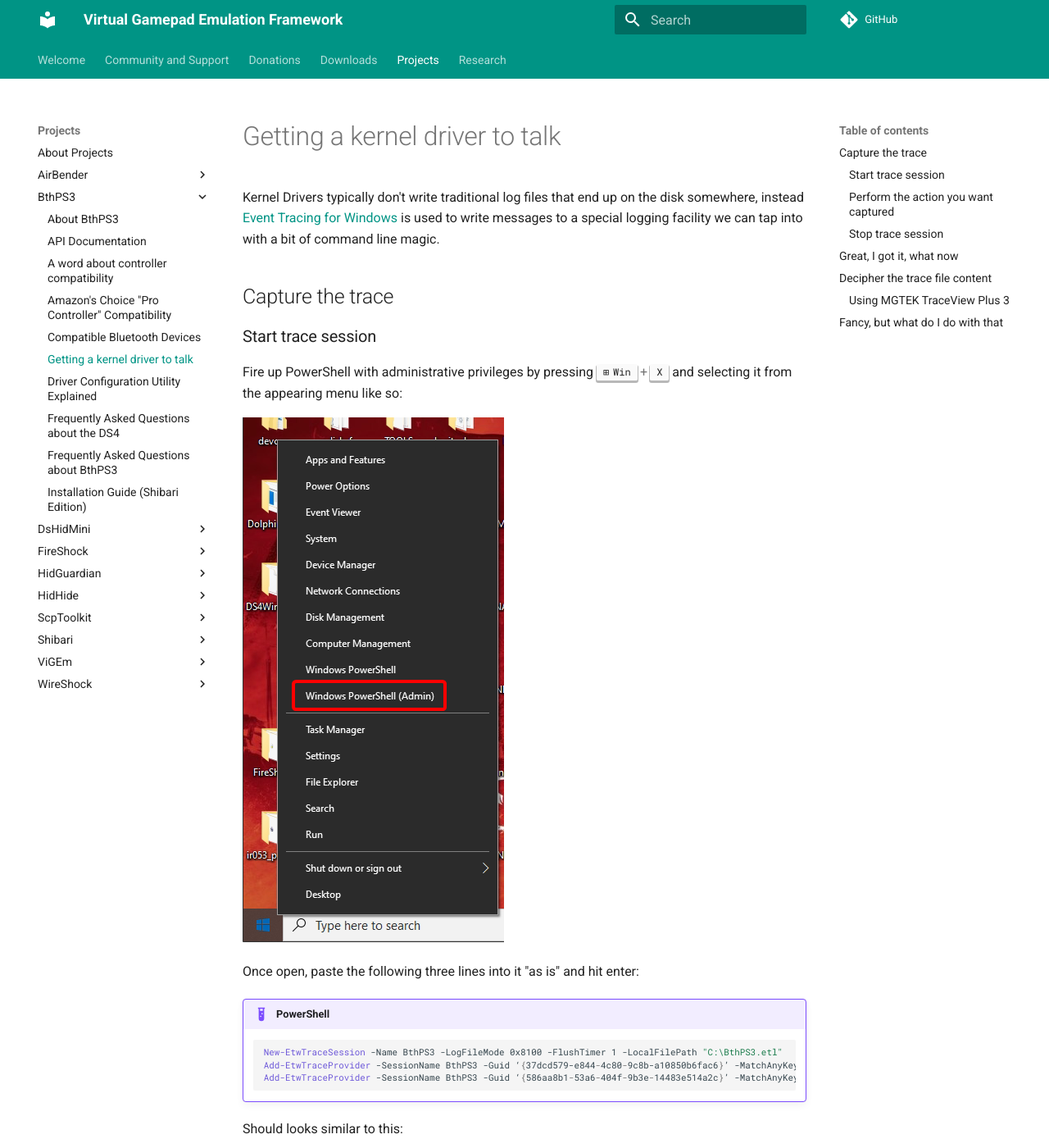
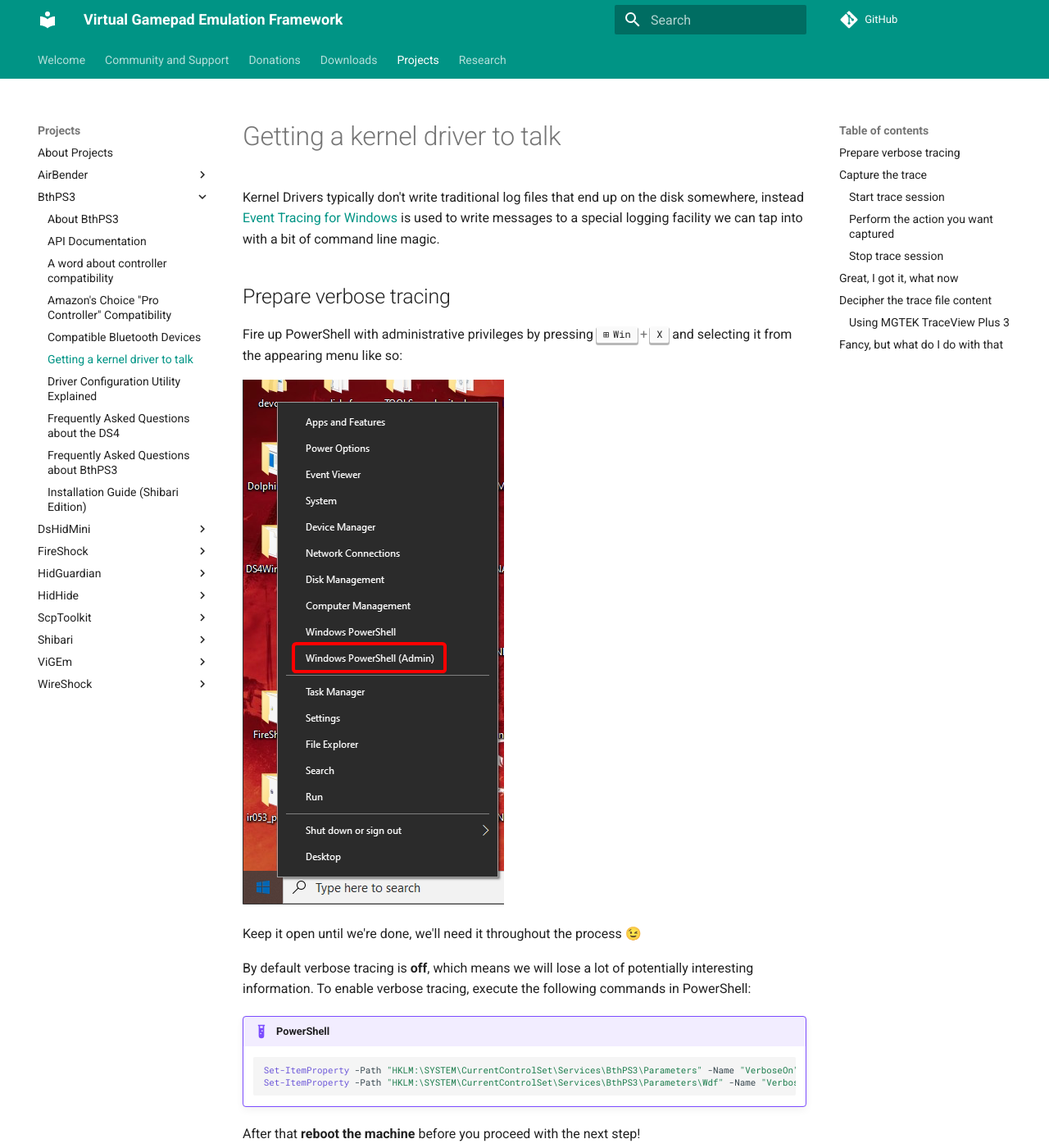
Before and after one commit to nefarius/ViGEm.github.io, an MkDocs documentation site: the page built from docs/projects/BthPS3/Debugging-the-drivers.md, in a window 1280 px wide and 1400 px high. Shown: the whole window at 82% size. Built offline with MkDocs 1.6.1 and Material for MkDocs 9.7.7, drawn with Linux system fonts in a browser that asks for light colours; comment, search, counter and statistics services are not loaded; some of the changed text lies outside the part shown.

Commit message:
Added verbose tracing remark to guilde

````diff
--- a/docs/projects/BthPS3/Debugging-the-drivers.md
+++ b/docs/projects/BthPS3/Debugging-the-drivers.md
@@ -2,13 +2,27 @@
 
 Kernel Drivers typically don't write traditional log files that end up on the disk somewhere, instead [Event Tracing for Windows](https://docs.microsoft.com/en-us/windows-hardware/test/wpt/event-tracing-for-windows) is used to write messages to a special logging facility we can tap into with a bit of command line magic.
 
-## Capture the trace
-
-### Start trace session
+## Prepare verbose tracing
 
 Fire up PowerShell with administrative privileges by pressing ++win+x++ and selecting it from the appearing menu like so:
 
 [![Start PowerShell](/images/Y2bzZWdYK4.png)](/images/Y2bzZWdYK4.png){: .glightbox }
+
+Keep it open until we're done, we'll need it throughout the process 😉
+
+By default verbose tracing is **off**, which means we will lose a lot of potentially interesting information. To enable verbose tracing, execute the following commands in PowerShell:
+
+!!! example "PowerShell"
+    ```PowerShell
+    Set-ItemProperty -Path "HKLM:\SYSTEM\CurrentControlSet\Services\BthPS3\Parameters" -Name "VerboseOn" -Type DWord -Value 1 -Force
+    Set-ItemProperty -Path "HKLM:\SYSTEM\CurrentControlSet\Services\BthPS3\Parameters\Wdf" -Name "VerboseOn" -Type DWord -Value 1 -Force
+    ```
+
+After that **reboot the machine** before you proceed with the next step!
+
+## Capture the trace
+
+### Start trace session
 
 Once open, paste the following three lines into it "as is" and hit enter:
 
````
